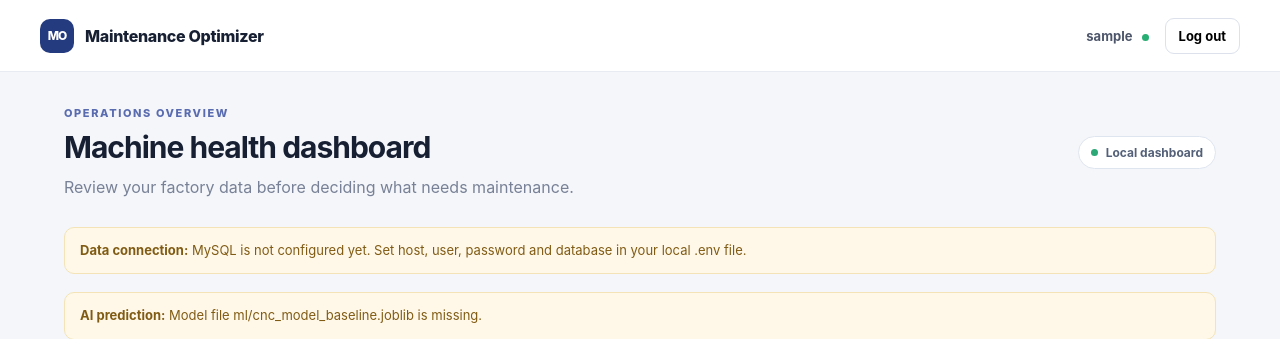
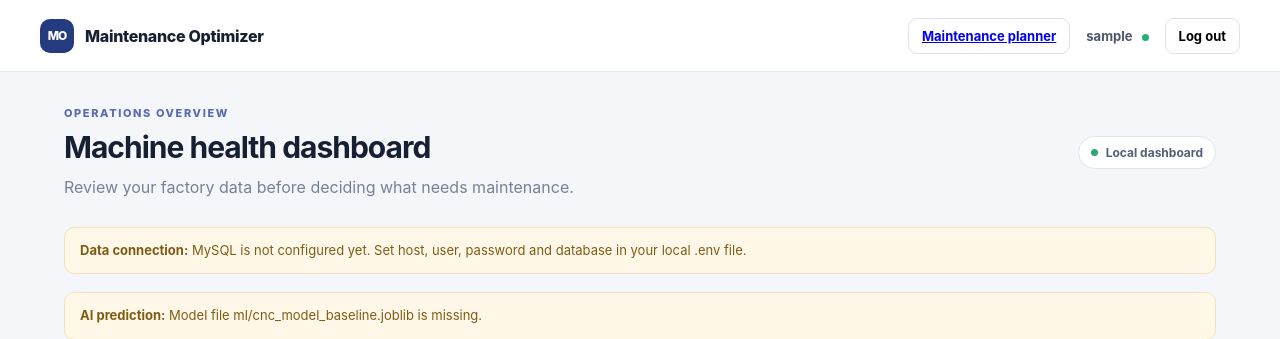
Before and after one commit to VedantRK7180/Ai_maintenance_optimizer, a Flask app: page /dashboard in a window 1280 px wide. Shown: the top 339 px of the page. Run offline with Flask 3, Linux system fonts and the light colour scheme; the visitor is signed in with stand-in values (Sample User, id 1); some libraries are stand-ins or nearby versions.

Commit message:
Add navigation link to maintenance planner

```diff
--- a/templates/dashboard.html
+++ b/templates/dashboard.html
@@ -10,6 +10,7 @@
   <header class="topbar">
     <a class="brand" href="{{ url_for('dashboard') }}"><span class="brand-mark small">MO</span> Maintenance Optimizer</a>
     <div class="topbar-right">
+      <a class="ghost-button" href="{{ url_for('planner') }}">Maintenance planner</a>
       <span class="user-chip">{{ session.get('username', 'Manager') }} <span class="role-dot"></span></span>
       <form method="post" action="{{ url_for('logout') }}">
         <input type="hidden" name="csrf_token" value="{{ csrf_token() }}">
```
